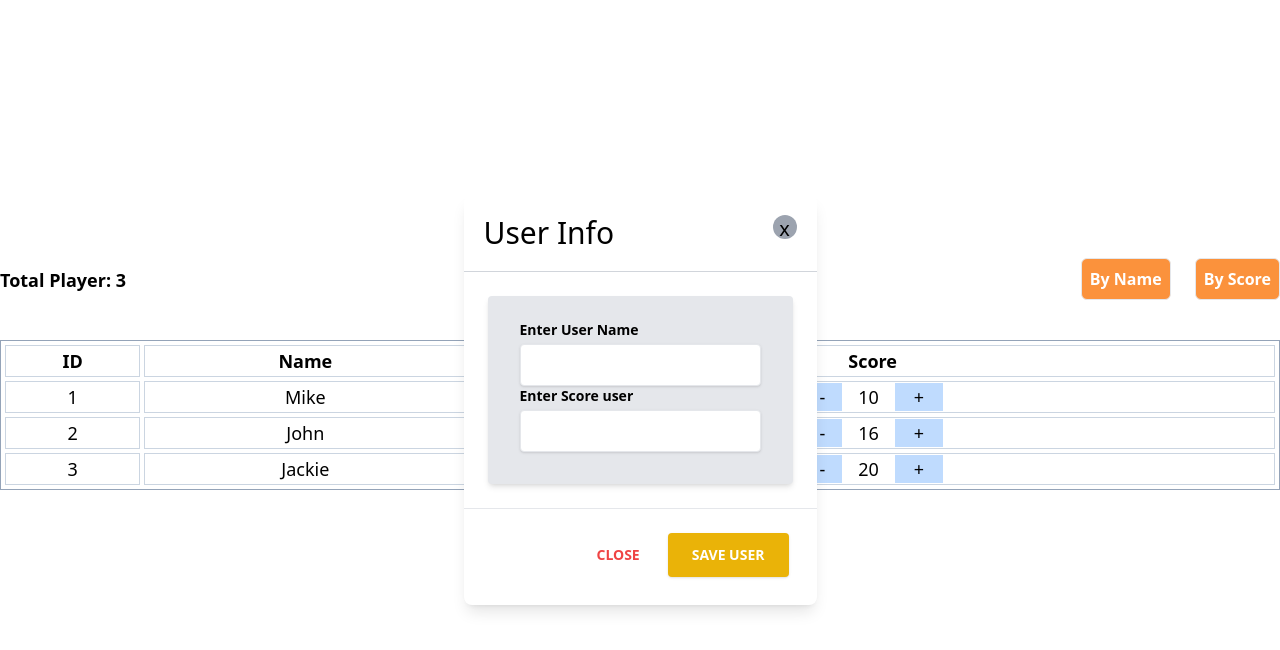
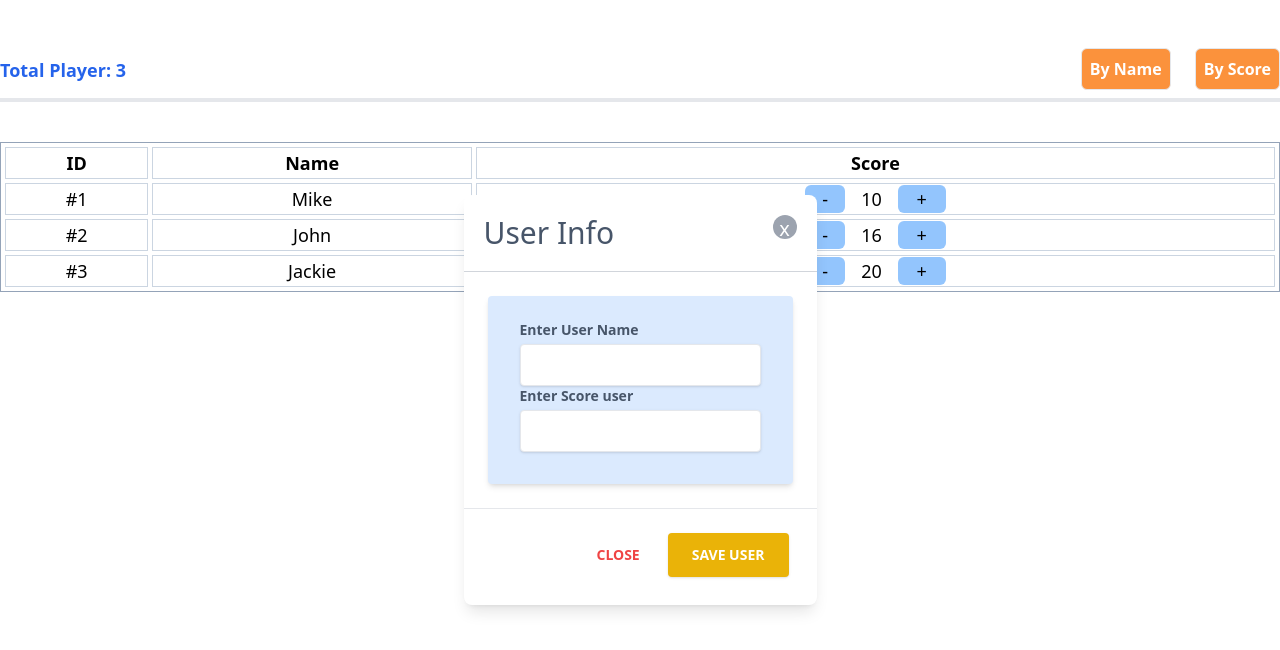
Before and after one commit to Yalalt/scoreBoard, a React (Create React App) app: page / in a window 1280 px wide. Both pictures are taken after a click on the button "User and score number add". Shown: the top 650 px of the page. Built offline with nearby package versions, Linux system fonts and the light colour scheme.

Commit message:
Title header, Modal color changed

```diff
--- a/src/App.js
+++ b/src/App.js
@@ -9,7 +9,11 @@ function App() {
     { id: "2", name: "John", score: 16 },
     { id: "3", name: "Jackie", score: 20 },
   ]);
-  const userAdd = (newUser) => addUser([...users, {id: users.length + 1, name: newUser.name, score: newUser.score}]);
+  const userAdd = (newUser) =>
+    addUser([
+      ...users,
+      { id: users.length + 1, name: newUser.name, score: newUser.score },
+    ]);
 
   const addScore = (sc) => {
     const newList = [...users];
@@ -23,10 +27,8 @@ function App() {
     addUser([...users]);
   };
 
-
-
   return (
-    <div className="App h-screen flex flex-col items-center justify-center container md:mx-auto ">
+    <div className="App h-screen flex flex-col items-center mt-12 container md:mx-auto ">
       <Header users={users} callUserState={addUser} />
       <Users usersData={users} addScore={addScore} subScore={downScore} />
       <Modal userAddFunc={userAdd} />
--- a/src/component/Header/index.jsx
+++ b/src/component/Header/index.jsx
@@ -1,16 +1,15 @@
 const Header = (props) => {
-
   // props.callUserState function name
   const nameBySort = () => {
     props.users.sort((a, b) => {
       const nameA = a.name.toUpperCase();
       const nameB = b.name.toUpperCase();
 
-      if(nameA < nameB) {
+      if (nameA < nameB) {
         return -1;
       }
 
-      if(nameA > nameB) {
+      if (nameA > nameB) {
         return 1;
       }
 
@@ -26,8 +25,10 @@ const Header = (props) => {
   };
 
   return (
-    <div className="flex mt-10 justify-between align-middle w-full font-bold">
-      <span className="pt-2 text-lg">Total Player: {props.users.length}</span>
+    <div className="flex justify-between w-full font-bold border-b-4 pb-2">
+      <span className="pt-2 text-lg text-blue-600">
+        Total Player: {props.users.length}
+      </span>
       <div className="flex gap-x-6">
         <button
           type="button"
--- a/src/component/Modal/index.jsx
+++ b/src/component/Modal/index.jsx
@@ -1,24 +1,19 @@
 import React, { useState } from "react";
 
 const Modal = (props) => {
-
   const [showModal, setShowModal] = useState(false);
   const [userName, setUsername] = useState("");
   const [userScore, setUserscore] = useState("");
 
   const handleAddUserProps = (e) => {
     e.preventDefault();
-
-    console.log("uname: " + userName);
-    console.log("Score: " + userScore);
-
-    return props.userAddFunc({name: userName, score: userScore});
-    };
+    return props.userAddFunc({ name: userName, score: userScore });
+  };
 
   return (
     <div>
       <button
-        className="bg-blue-200 text-black active:bg-blue-500
+        className="bg-blue-300 text-white active:bg-blue-500
       font-bold px-6 py-3 rounded shadow hover:shadow-lg outline-none focus:outline-none mr-1 mb-1"
         type="button"
         onClick={() => setShowModal(true)}
@@ -31,26 +26,36 @@ const Modal = (props) => {
             <div className="relative w-auto my-6 mx-auto max-w-3xl">
               <div className="border-0 rounded-lg shadow-lg relative flex flex-col w-full bg-white outline-none focus:outline-none">
                 <div className="flex items-start justify-between p-5 border-b border-solid border-gray-300 rounded-t ">
-                  <h3 className="text-3xl font=semibold">User Info</h3>
+                  <h3 className="text-3xl font=semibold text-slate-600">
+                    User Info
+                  </h3>
                   <button
                     className="bg-transparent border-0 text-black float-right"
                     onClick={() => setShowModal(false)}
                   >
-                    <span className="text-black opacity-7 h-6 w-6 text-xl block bg-gray-400 py-0 rounded-full">
+                    <span className="text-white opacity-7 h-6 w-6 text-xl block bg-gray-400 py-0 rounded-full">
                       x
                     </span>
                   </button>
                 </div>
                 <div className="relative p-6 flex-auto">
-                  <form className="bg-gray-200 shadow-md rounded px-8 pt-6 pb-8 w-full">
-                    <label className="block text-black text-sm font-bold mb-1">
+                  <form className="bg-blue-100 shadow-md rounded px-8 pt-6 pb-8 w-full">
+                    <label className="block text-slate-600 text-sm font-bold mb-1">
                       Enter User Name
                     </label>
-                    <input className="shadow appearance-none border rounded w-full py-2 px-1 text-black" name="username" onChange={(e) => setUsername(e.target.value)} />
-                    <label className="block text-black text-sm font-bold mb-1">
+                    <input
+                      className="shadow appearance-none border rounded w-full py-2 px-1 text-black"
+                      name="username"
+                      onChange={(e) => setUsername(e.target.value)}
+                    />
+                    <label className="block text-slate-600 text-sm font-bold mb-1">
                       Enter Score user
                     </label>
-                    <input className="shadow appearance-none border rounded w-full py-2 px-1 text-black" name="score"  onChange={(e) => setUserscore(e.target.value)} />
+                    <input
+                      className="shadow appearance-none border rounded w-full py-2 px-1 text-black"
+                      name="score"
+                      onChange={(e) => setUserscore(e.target.value)}
+                    />
                   </form>
                 </div>
                 <div className="flex items-center justify-end p-6 border-t border-solid border-blueGray-200 rounded-b">
@@ -64,7 +69,10 @@ const Modal = (props) => {
                   <button
                     className="text-white bg-yellow-500 active:bg-yellow-700 font-bold uppercase text-sm px-6 py-3 rounded shadow hover:shadow-lg outline-none focus:outline-none mr-1 mb-1"
                     type="button"
-                    onClick={(e) => {handleAddUserProps(e); setShowModal(false);}}
+                    onClick={(e) => {
+                      handleAddUserProps(e);
+                      setShowModal(false);
+                    }}
                   >
                     Save user
                   </button>
--- a/src/component/Users/index.jsx
+++ b/src/component/Users/index.jsx
@@ -11,9 +11,23 @@ const Users = (props) => {
       <tbody>
         {props.usersData.map((user, ind) => (
           <tr key={ind}>
-            <td className="border border-slate-300">{user.id}</td>
+            <td className="border border-slate-300">#{user.id}</td>
             <td className="border border-slate-300">{user.name}</td>
-            <td className="border border-slate-300"><button className="bg-blue-200 w-10 mr-4" onClick={() => props.subScore(ind)}>-</button>{user.score}<button className="bg-blue-200 w-12 ml-4" onClick={() => props.addScore(ind)}>+</button></td>
+            <td className="border border-slate-300">
+              <button
+                className="bg-blue-300 w-10 mr-4 rounded-md"
+                onClick={() => props.subScore(ind)}
+              >
+                -
+              </button>
+              {user.score}
+              <button
+                className="bg-blue-300 w-12 ml-4 rounded-md"
+                onClick={() => props.addScore(ind)}
+              >
+                +
+              </button>
+            </td>
           </tr>
         ))}
       </tbody>
```
